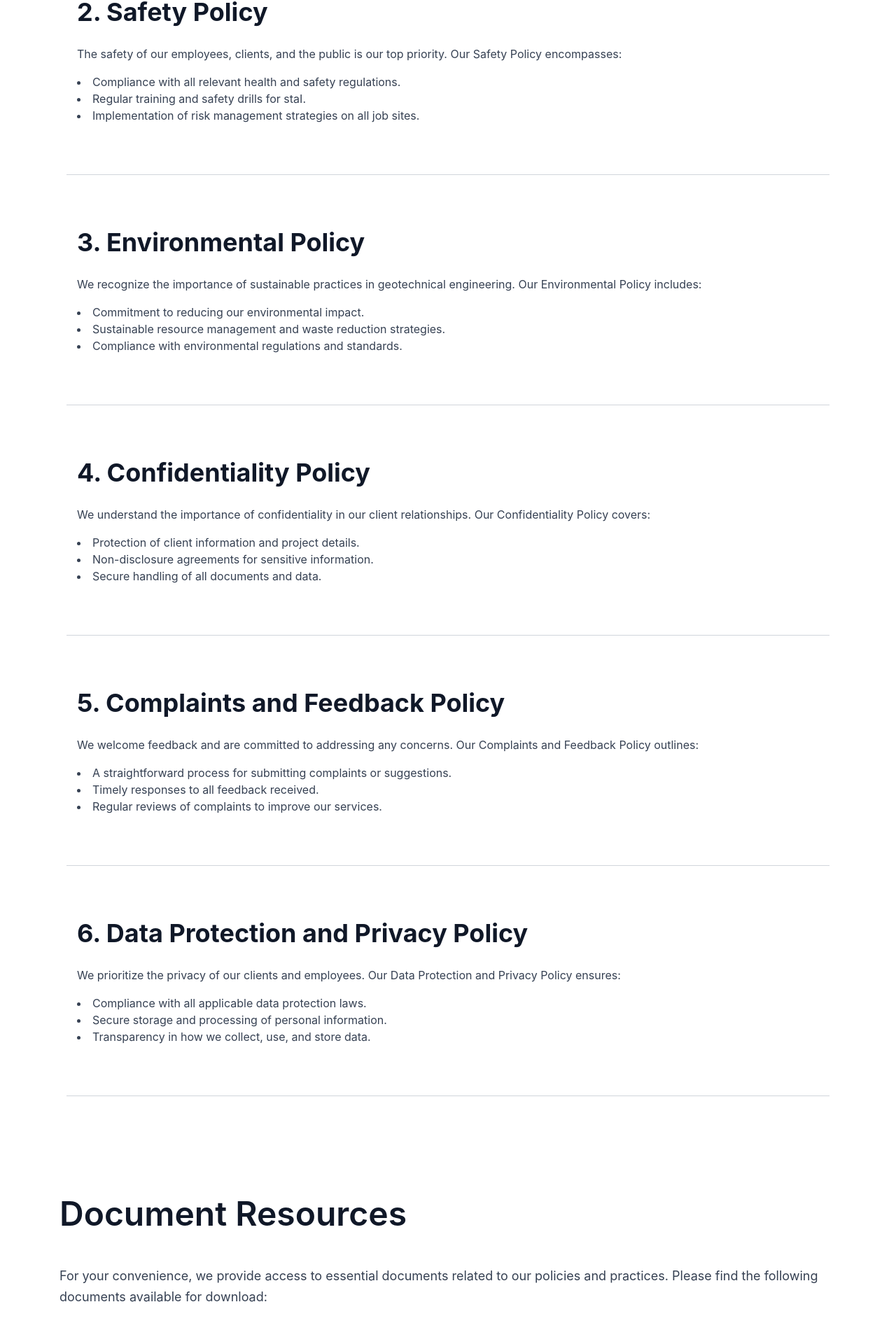
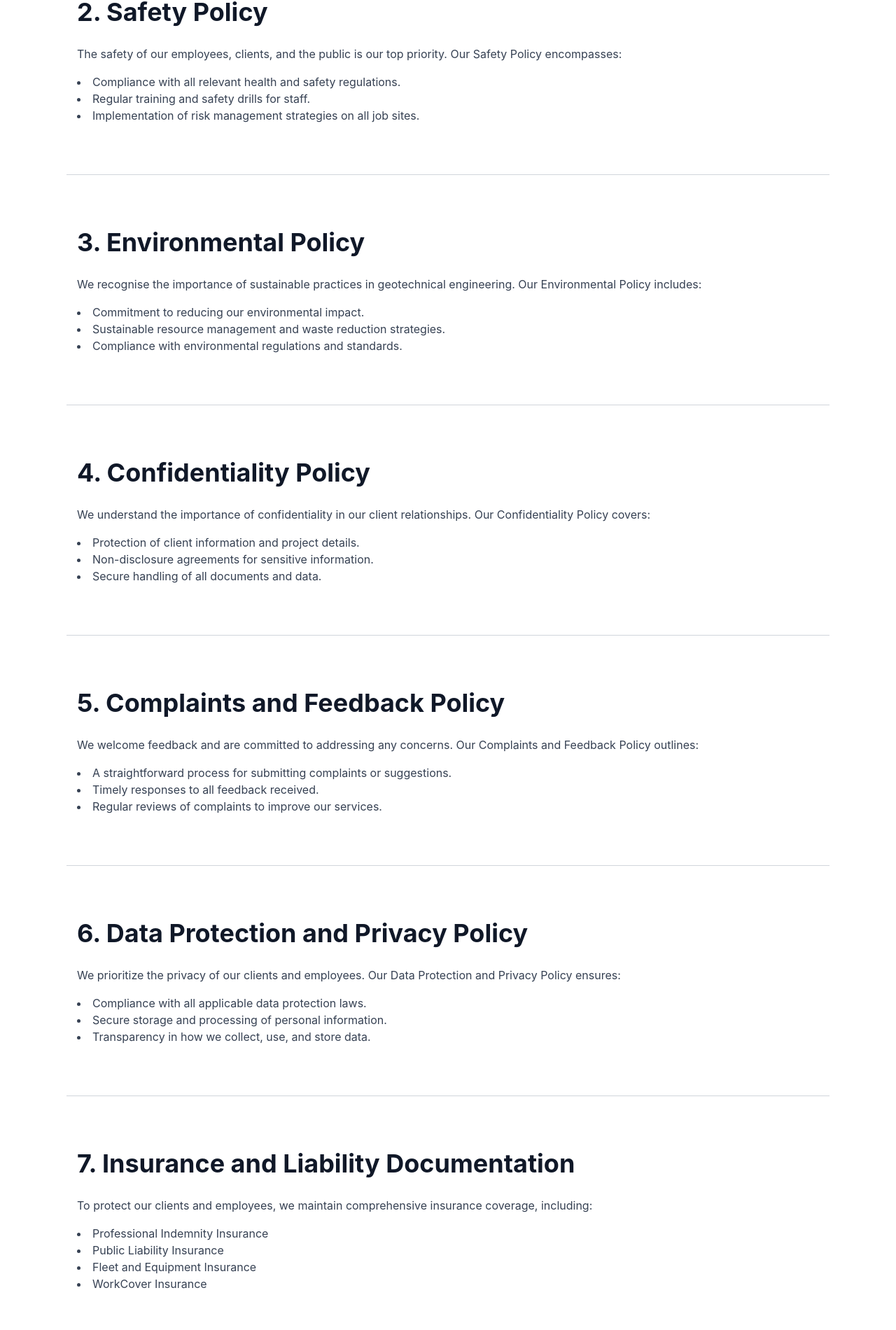
Before and after one commit to tharanga-madurapperuma/statewide-geotechnical_construction-site, a React (Vite) app: page /resources in a window 1280 px wide. Shown: the part 1332-3232 px from the top of the page at 70% size. Built offline with nearby package versions, Linux system fonts and the light colour scheme.

Commit message:
updated resources page

```diff
--- a/src/pages/resources/Resources.jsx
+++ b/src/pages/resources/Resources.jsx
@@ -41,7 +41,7 @@ const Resources = () => {
                         description="The safety of our employees, clients, and the public is our top priority. Our Safety Policy encompasses:"
                         bulletText={[
                             "Compliance with all relevant health and safety regulations.",
-                            "Regular training and safety drills for staI.",
+                            "Regular training and safety drills for staff.",
                             "Implementation of risk management strategies on all job sites.",
                         ]}
                     />
@@ -52,7 +52,7 @@ const Resources = () => {
                 <div>
                     <PolicyText
                         title="3. Environmental Policy"
-                        description="We recognize the importance of sustainable practices in geotechnical engineering. Our Environmental Policy includes:"
+                        description="We recognise the importance of sustainable practices in geotechnical engineering. Our Environmental Policy includes:"
                         bulletText={[
                             "Commitment to reducing our environmental impact.",
                             "Sustainable resource management and waste reduction strategies.",
@@ -104,6 +104,19 @@ const Resources = () => {
                     <div className="py-[56px] px-[95px]">
                         <hr className="mt-4 border-[#D1D5DB]" />
                     </div>
+                </div>
+                <div>
+                    <PolicyText
+                        title="7. Insurance and Liability Documentation"
+                        description="To protect our clients and employees, we maintain comprehensive insurance coverage, including:"
+                        bulletText={[
+                            "Professional Indemnity Insurance",
+                            "Public Liability Insurance",
+                            "Fleet and Equipment Insurance",
+                            "WorkCover Insurance",
+                        ]}
+                    />
+
                 </div>
 
                 {/* Third Section*/}
```
